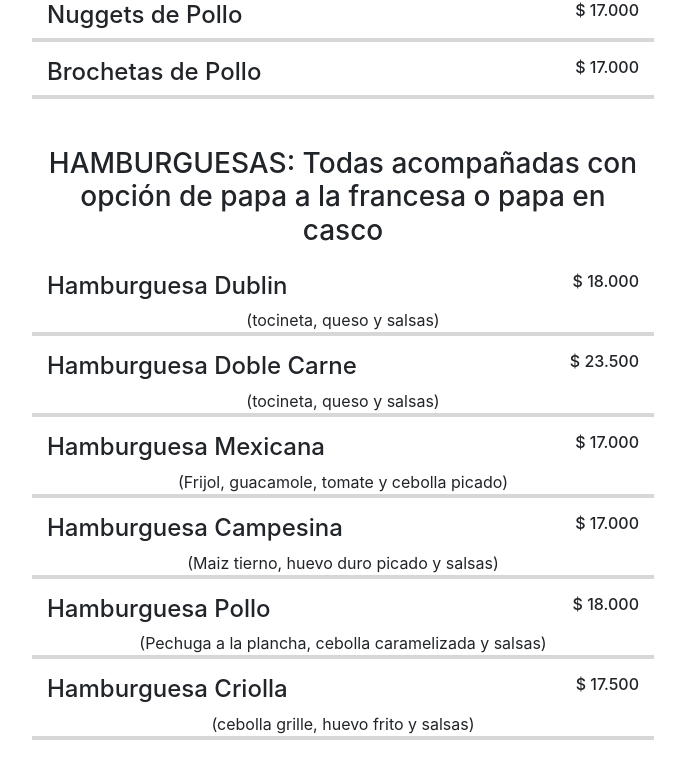
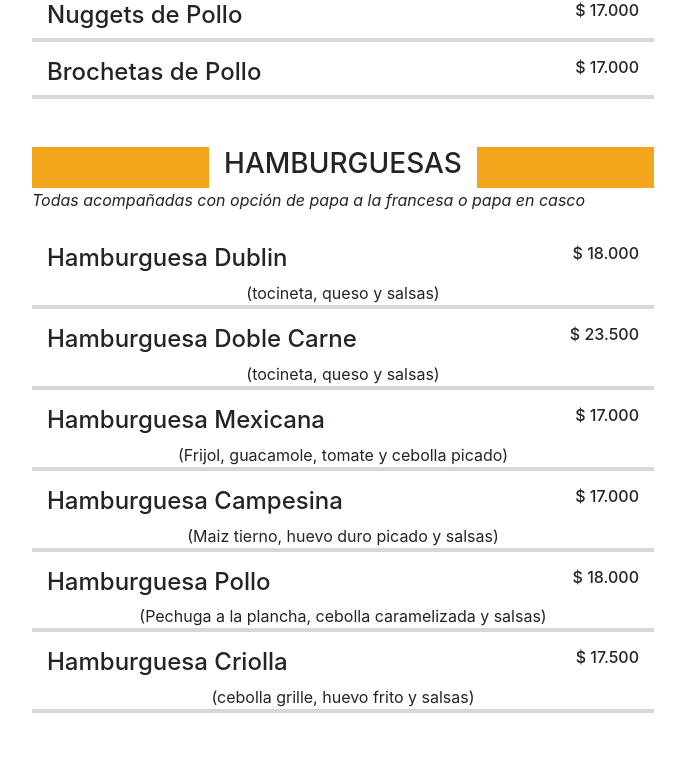
Before and after one commit to durbonca/cork-menu, a React (Create React App) app: page /Family in a window 1280 px wide. Shown: the part 1690-2449 px from the top of the page, without its empty margins (297-982 px from the left). Built offline with nearby package versions, Linux system fonts and the light colour scheme.

Commit message:
adding the title family description

```diff
--- a/src/components/Family.js
+++ b/src/components/Family.js
@@ -14,6 +14,7 @@ class Family extends React.Component {
                                     <div className="col bar"></div>
                                     <h3 className="col-auto text-center">{dataProducts.title}</h3>
                                     <div className="col bar"></div>
+                                    <p><i>{dataProducts.description}</i></p>
                                 </div>
                                 <Product product={dataProducts.products}/>
                             </div>
--- a/src/data/data.js
+++ b/src/data/data.js
@@ -123,7 +123,7 @@ const dataProducts = [
                                 }
                     ]
                     },
-                    { title: 'HAMBURGUESAS: Todas acompañadas con opción de papa a la francesa o papa en casco',
+                    { title: 'HAMBURGUESAS', description:'Todas acompañadas con opción de papa a la francesa o papa en casco',
                     products:[
                                 {
                                 id : 1,
```
